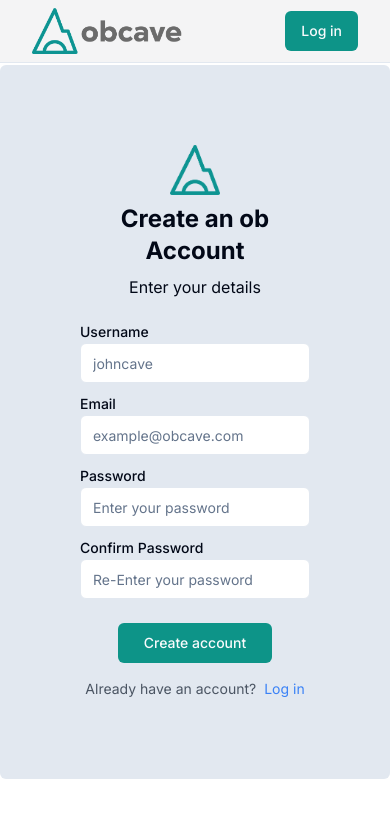
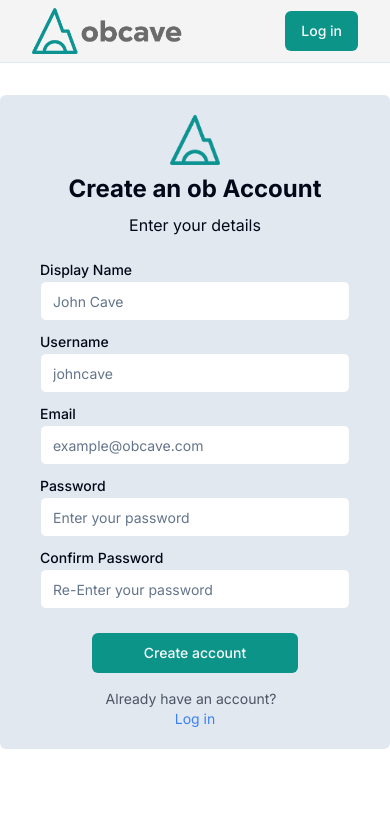
Before and after one commit to Blade-Axe/obcave-website, a Next.js app: page /signup in a window 390 px wide. Shown: the top 818 px of the page. Built offline with nearby package versions, Linux system fonts and the light colour scheme.

Commit message:
added name section to signup, add more responsive

```diff
--- a/src/app/(auth)/layout.tsx
+++ b/src/app/(auth)/layout.tsx
@@ -6,7 +6,9 @@ interface AuthlayoutProps {
 
 const Authlayout: FC<AuthlayoutProps> = ({ children }) => {
   return (
-    <div className="bg-slate-200 w-full sm:w-full md:w-3/5 lg:w-2/5 xl:w-1/3 p-20 rounded-md">{children}</div>
+    <div className="bg-slate-200 w-full px-10 py-5 rounded-md sm:w-full sm:px-20 md:w-3/5 md:px-20 lg:w-2/5 lg:px-20 xl:w-1/3 xl:px-20">
+      {children}
+    </div>
   )
 }
 
--- a/src/components/form/LoginForm.tsx
+++ b/src/components/form/LoginForm.tsx
@@ -51,7 +51,7 @@ const LoginForm = () => {
                 alt="ob-logo"
                 />
           </Link>
-        </div>
+      </div>
         <p className="text-center font-bold text-2xl">Welcome</p>
         <p className="text-center pb-3">Log in to obcave</p>
       <FormField
--- a/src/components/form/SignUpForm.tsx
+++ b/src/components/form/SignUpForm.tsx
@@ -21,6 +21,11 @@ import oblogov1 from "public/ob-logo-v1.png"
 
 const FormSchema = z.object(
   {
+    name: z
+    .string()
+    .min(1, "Name is required")
+    .max(35, "Must be shorter than 35 characters")
+    .trim(),
     username: z
     .string()
     .min(1, "Username is required")
@@ -69,17 +74,30 @@ const SignUpForm = () => {
     <form onSubmit={form.handleSubmit(onSubmit)} className="w-full">
       <div className="space-y-2 select-none">
         <div className="flex justify-center">
-        <Link className="flex gap-1" href="/">
-          <Image
+          <Link className="flex gap-1" href="/">
+            <Image
                 src={oblogov1}
                 width={50}
                 height={50}
                 alt="ob-logo"
                 />
-        </Link>
+          </Link>
         </div>
         <p className="text-center font-bold text-2xl">Create an ob Account</p>
         <p className="text-center pb-3">Enter your details</p>
+        <FormField
+        control={form.control}
+        name="name"
+        render={({ field }) => (
+          <FormItem>
+            <FormLabel>Display Name</FormLabel>
+            <FormControl>
+              <Input type="name" placeholder="John Cave" {...field} />
+            </FormControl>
+            <FormMessage />
+          </FormItem>
+        )}
+      />
       <FormField
         control={form.control}
         name="username"
@@ -140,7 +158,7 @@ const SignUpForm = () => {
       </div>
       <p className='text-center text-sm text-gray-600 mt-2 pt-2'>
       Already have an account? &nbsp;
-        <Link className='text-blue-500 hover:underline' href='/login'>
+        <Link className='flex justify-center text-blue-500 hover:underline' href='/login'>
           Log in
         </Link>
       </p>
```
